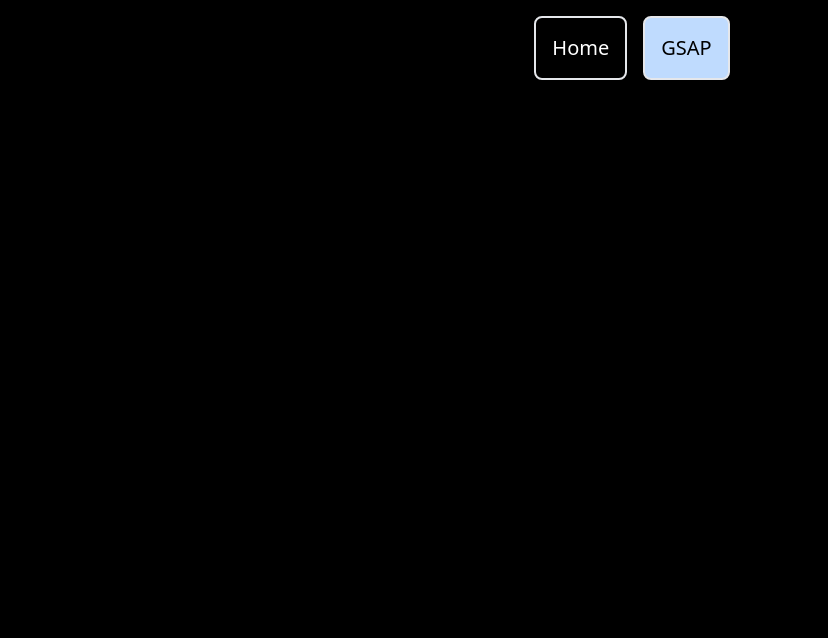
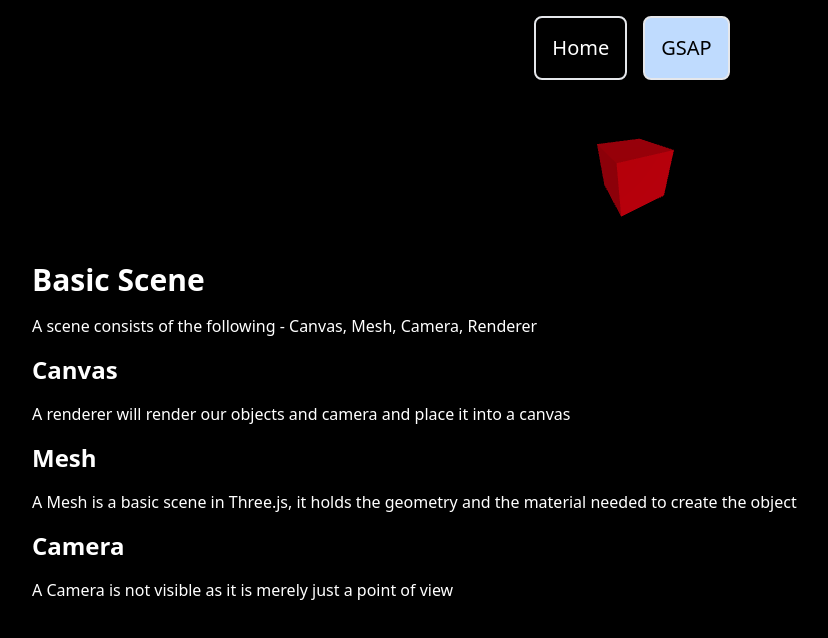
Before and after one commit to hanfai5/three-js, a React (Vite) app in the folder website/: page /gsap/basic in a window 1280 px wide. Before the commit this address had no page. Shown: the top 638 px of the page, without its empty margins (8-836 px from the left). Built offline with nearby package versions, Linux system fonts and the light colour scheme.

Commit message:
Added the basic scene in the website

```diff
--- a/website/package.json
+++ b/website/package.json
@@ -10,9 +10,12 @@
     "preview": "vite preview"
   },
   "dependencies": {
+    "@react-three/fiber": "^8.16.8",
+    "@types/three": "^0.165.0",
     "react": "^18.2.0",
     "react-dom": "^18.2.0",
-    "react-router-dom": "^6.23.1"
+    "react-router-dom": "^6.23.1",
+    "three": "^0.165.0"
   },
   "devDependencies": {
     "@types/react": "^18.2.66",
--- a/website/src/App.tsx
+++ b/website/src/App.tsx
@@ -3,6 +3,7 @@ import Navbar from "./components/Navbar";
 
 import { BrowserRouter, Route, Routes } from "react-router-dom";
 import Gsap from "./pages/Gsap";
+import BasicScene from "./pages/BasicScene";
 
 const App = () => {
   return (
@@ -13,6 +14,7 @@ const App = () => {
         <Routes>
           <Route path="/" element={<Home />} />
           <Route path="/gsap" element={<Gsap />} />
+          <Route path="/gsap/basic" element={<BasicScene />} />
         </Routes>
       </BrowserRouter>
     </main>
--- a/website/src/index.css
+++ b/website/src/index.css
@@ -16,3 +16,13 @@ body {
   background: #000;
   user-select: none;
 }
+
+@layer utilities {
+  .title {
+    @apply text-3xl font-bold;
+  }
+
+  .subtitle {
+    @apply text-2xl font-semibold;
+  }
+}
--- /dev/null
+++ b/website/src/pages/BasicScene.tsx
@@ -0,0 +1,36 @@
+import { Canvas } from "@react-three/fiber";
+
+const BasicScene = () => {
+  return (
+    <section className="max-w-[1200px] mx-auto flex flex-col gap-y-4">
+      <Canvas camera={{ position: [0, 0, 2] }}>
+        <ambientLight intensity={0.1} />
+        <directionalLight position={[0, 0, 5]} intensity={1.5} />
+        <mesh rotation={[-Math.PI / 3, 0, -Math.PI / 3]}>
+          <boxGeometry />
+          <meshStandardMaterial color={"red"} />
+        </mesh>
+      </Canvas>
+      <h1 className="title">Basic Scene</h1>
+      <h3>
+        A scene consists of the following - Canvas, Mesh, Camera, Renderer
+      </h3>
+
+      <h2 className="subtitle">Canvas</h2>
+      <h3>
+        A renderer will render our objects and camera and place it into a canvas
+      </h3>
+
+      <h2 className="subtitle">Mesh</h2>
+      <h3>
+        A Mesh is a basic scene in Three.js, it holds the geometry and the
+        material needed to create the object
+      </h3>
+
+      <h2 className="subtitle">Camera</h2>
+      <h3>A Camera is not visible as it is merely just a point of view</h3>
+    </section>
+  );
+};
+
+export default BasicScene;
```
Also changed, not shown: 1 other file (tests, documents, lock files or other folders).
